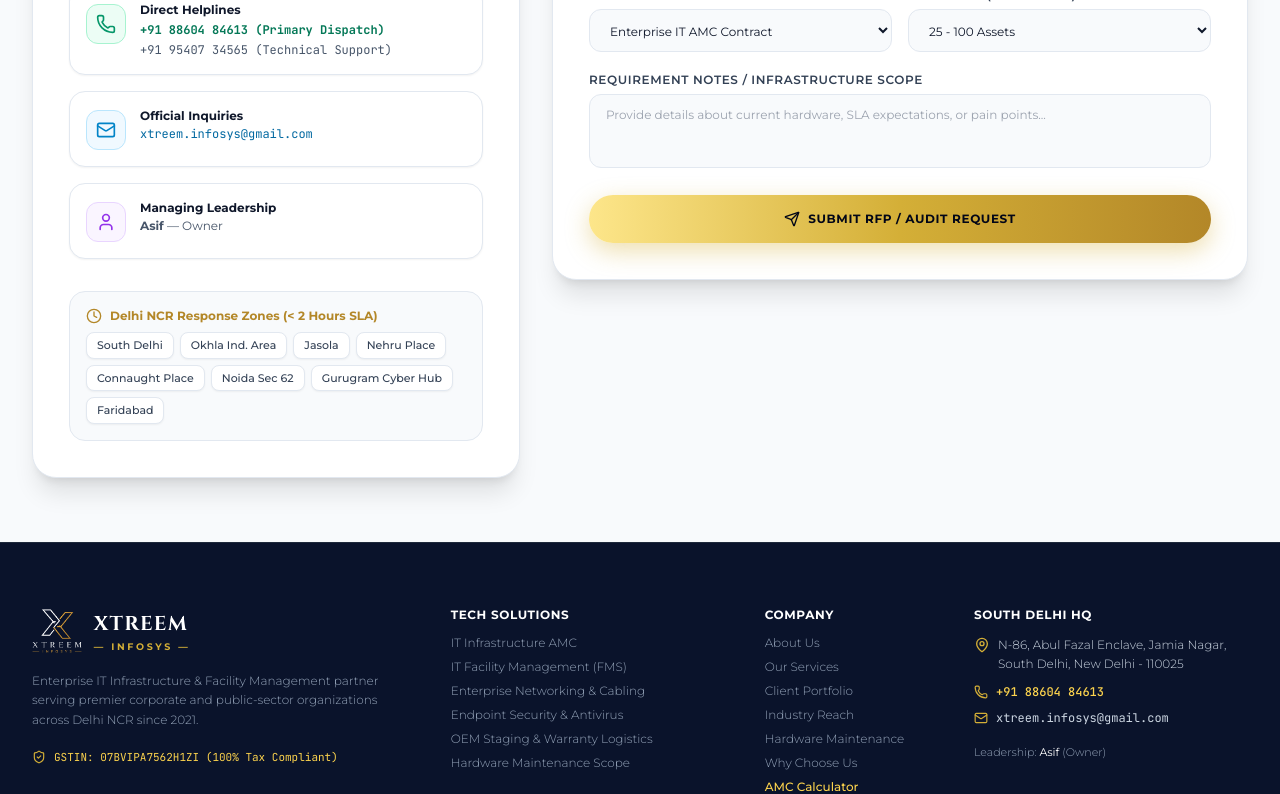
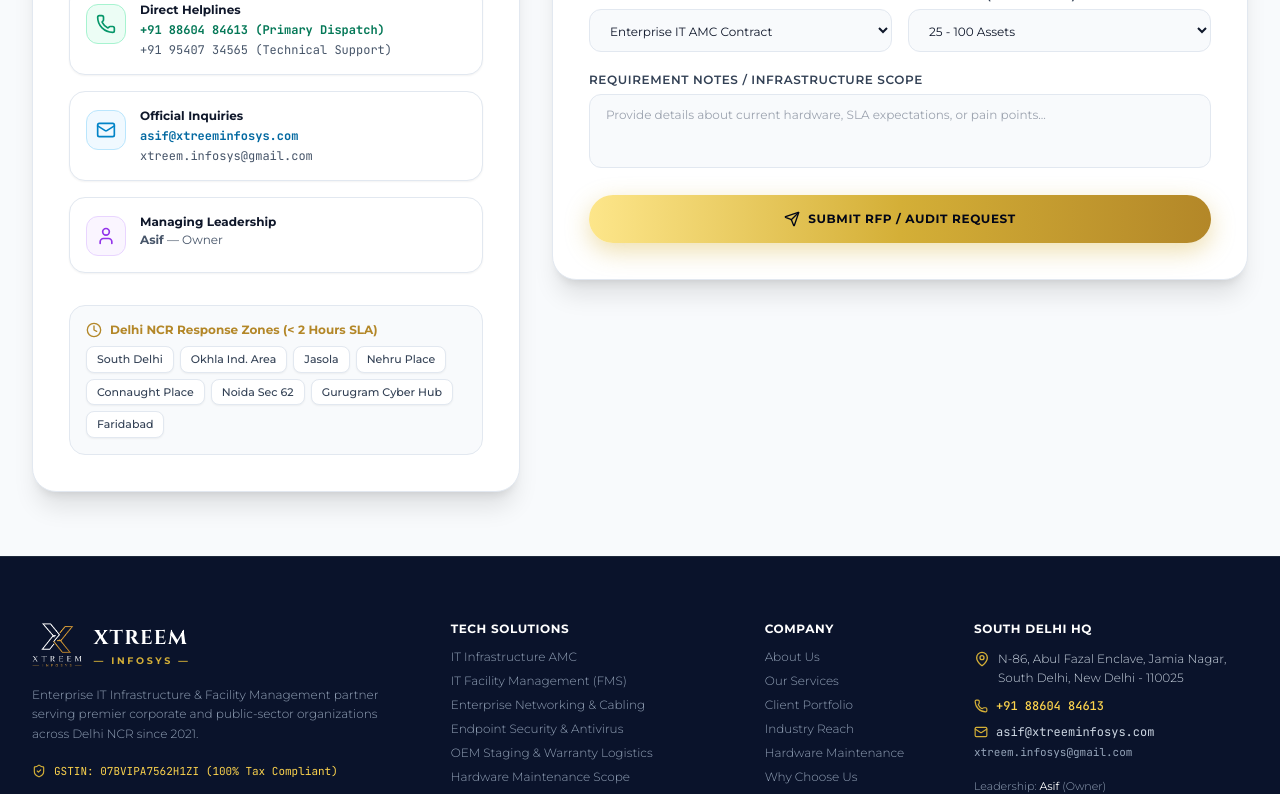
Before and after one commit to shahroznasir/xtreem-infosys-website, a React (Vite) app: page / in a window 1280 px wide. Shown: the part 8920-9714 px from the top of the page. Built offline with nearby package versions, Linux system fonts and the light colour scheme.

Commit message:
feat: add official domain email asif@xtreeminfosys.com

```diff
--- a/src/components/ContactSection.jsx
+++ b/src/components/ContactSection.jsx
@@ -139,9 +139,14 @@
                 </div>
                 <div>
                   <div className="font-bold text-slate-900">Official Inquiries</div>
-                  <a href={`mailto:${companyInfo.email}`} className="mt-0.5 block font-mono text-sky-700 hover:underline">
-                    {companyInfo.email}
-                  </a>
+                  <div className="flex flex-col gap-1 mt-1 font-mono text-xs">
+                    <a href="mailto:asif@xtreeminfosys.com" className="text-sky-700 font-bold hover:underline">
+                      asif@xtreeminfosys.com
+                    </a>
+                    <a href="mailto:xtreem.infosys@gmail.com" className="text-slate-600 hover:underline">
+                      xtreem.infosys@gmail.com
+                    </a>
+                  </div>
                 </div>
               </div>
 
--- a/src/components/Footer.jsx
+++ b/src/components/Footer.jsx
@@ -89,10 +89,15 @@
                 <Phone className="w-3.5 h-3.5 text-[#D4AF37]" />
                 <a href={`tel:${phones[0].raw}`} className="hover:underline">{phones[0].display}</a>
               </p>
-              <p className="font-mono text-slate-300 flex items-center gap-2">
-                <Mail className="w-3.5 h-3.5 text-[#D4AF37]" />
-                <a href={`mailto:${companyInfo.email}`} className="hover:underline">{companyInfo.email}</a>
-              </p>
+              <div className="font-mono text-slate-300 space-y-1">
+                <div className="flex items-center gap-2">
+                  <Mail className="w-3.5 h-3.5 text-[#D4AF37]" />
+                  <a href={`mailto:${companyInfo.email}`} className="hover:underline">{companyInfo.email}</a>
+                </div>
+                <div className="pl-5.5 text-[11px] text-slate-400">
+                  <a href="mailto:xtreem.infosys@gmail.com" className="hover:underline">xtreem.infosys@gmail.com</a>
+                </div>
+              </div>
               <div className="pt-2 text-[11px] text-slate-400">
                 Leadership: <strong className="text-white">{companyInfo.owner}</strong> ({companyInfo.designation})
               </div>
--- a/src/data/companyData.js
+++ b/src/data/companyData.js
@@ -8,7 +8,12 @@
   incorporatedDate: "24-09-2021",
   owner: "Asif",
   designation: "Owner",
-  email: "xtreem.infosys@gmail.com",
+  email: "asif@xtreeminfosys.com",
+  secondaryEmail: "xtreem.infosys@gmail.com",
+  emails: [
+    "asif@xtreeminfosys.com",
+    "xtreem.infosys@gmail.com"
+  ],
   phones: [
     { display: "+91 88604 84613", raw: "918860484613", primary: true },
     { display: "+91 95407 34565", raw: "919540734565", primary: false }
```
